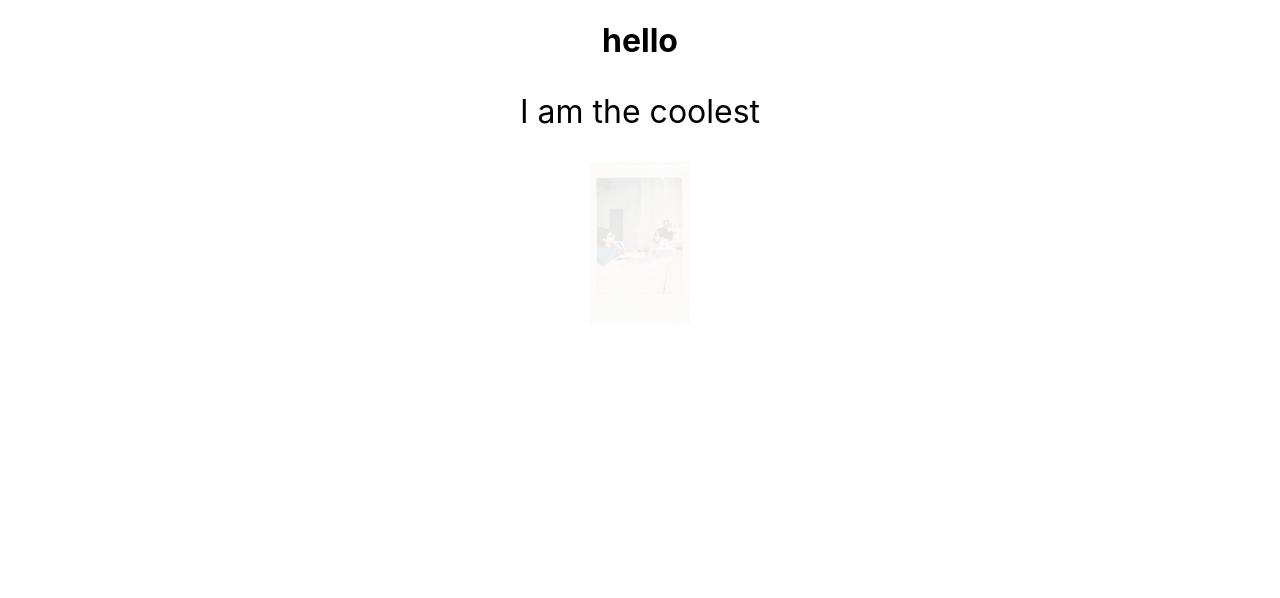
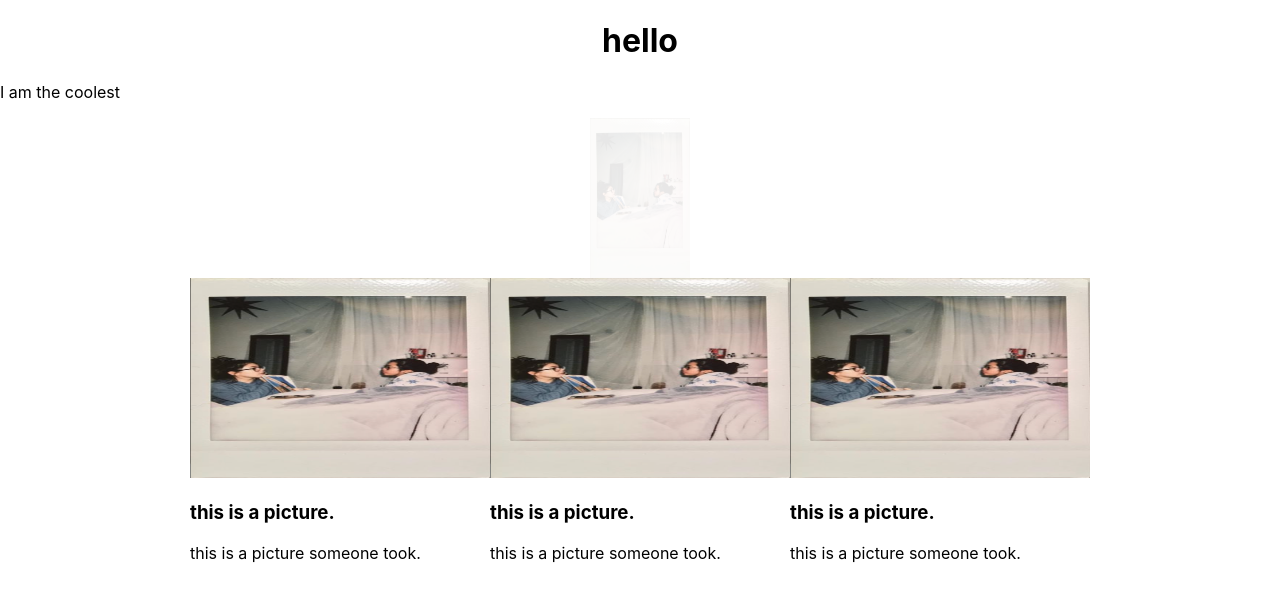
Before and after one commit to juliaselk/juliaselk, a Next.js app: page / in a window 1280 px wide. Shown: the top 598 px of the page. Built offline with nearby package versions, Linux system fonts and the light colour scheme.

Commit message:
added tiles

```diff
--- a/components/image/image.tsx
+++ b/components/image/image.tsx
@@ -1,11 +1,7 @@
-import NextImage, { StaticImageData } from "next/image"
+import NextImage from "next/image"
 import { useState } from "react";
 import styles from "../../styles/Image.module.css"
-
-interface StaticRequire {
-    default: StaticImageData;
-}
-declare type StaticImport = StaticRequire | StaticImageData;
+import StaticImport from "../../types/StaticImport";
 
 interface Props {
     src: StaticImport;
--- /dev/null
+++ b/components/tile/tile.tsx
@@ -0,0 +1,22 @@
+import NextImage from "next/image"
+import Link from "next/link";
+import styles from "../../styles/Tile.module.css"
+import StaticImport from "../../types/StaticImport";
+
+interface Props {
+    image: StaticImport;
+    headline: string;
+    details: string;
+    link: string;
+}
+
+const Tile = (props: Props) => {
+    const { image, headline, details, link } = props;
+
+    return <Link href={link}><NextImage alt={headline} src={image} width={300} height={200} />
+        <h3>{headline}</h3>
+        <p>{details}</p>
+    </Link>
+}
+
+export default Tile
--- a/pages/index.tsx
+++ b/pages/index.tsx
@@ -2,6 +2,7 @@ import Head from 'next/head'
 import Image from '../components/image/image'
 import styles from '../styles/Home.module.css'
 import polaroid from '../public/polaroid.png'
+import Tile from '../components/tile/tile'
 
 export default function Home() {
   return (
@@ -17,6 +18,11 @@ export default function Home() {
         </h1>
         <p>I am the coolest</p>
         <Image alt="Polaroid image of Julia and Savanna" src={polaroid} width={753} height={1209} />
+        <div className={styles.tiles}>
+          <Tile image={polaroid} headline="this is a picture." details='this is a picture someone took.' link={"test"} />
+          <Tile image={polaroid} headline="this is a picture." details='this is a picture someone took.' link={"test"} />
+          <Tile image={polaroid} headline="this is a picture." details='this is a picture someone took.' link={"test"} />
+        </div>
       </main>
       <footer>
 
--- a/styles/Home.module.css
+++ b/styles/Home.module.css
@@ -2,7 +2,7 @@
   text-align: center;
 }
 
-.container p {
-  text-align: center;
-  font-size: xx-large;
+.tiles {
+  display: flex;
+  justify-content: center;
 }
```
Also changed, not shown: types/StaticImport.d.ts (added, +7 -0 lines), styles/Tile.module.css (added).
